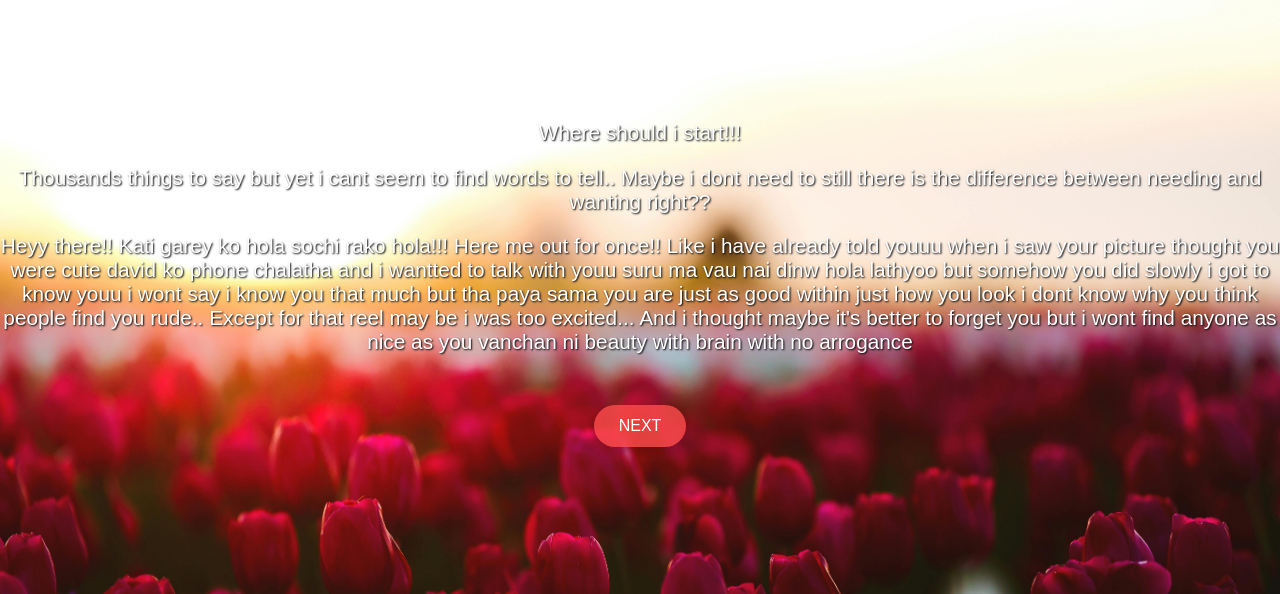
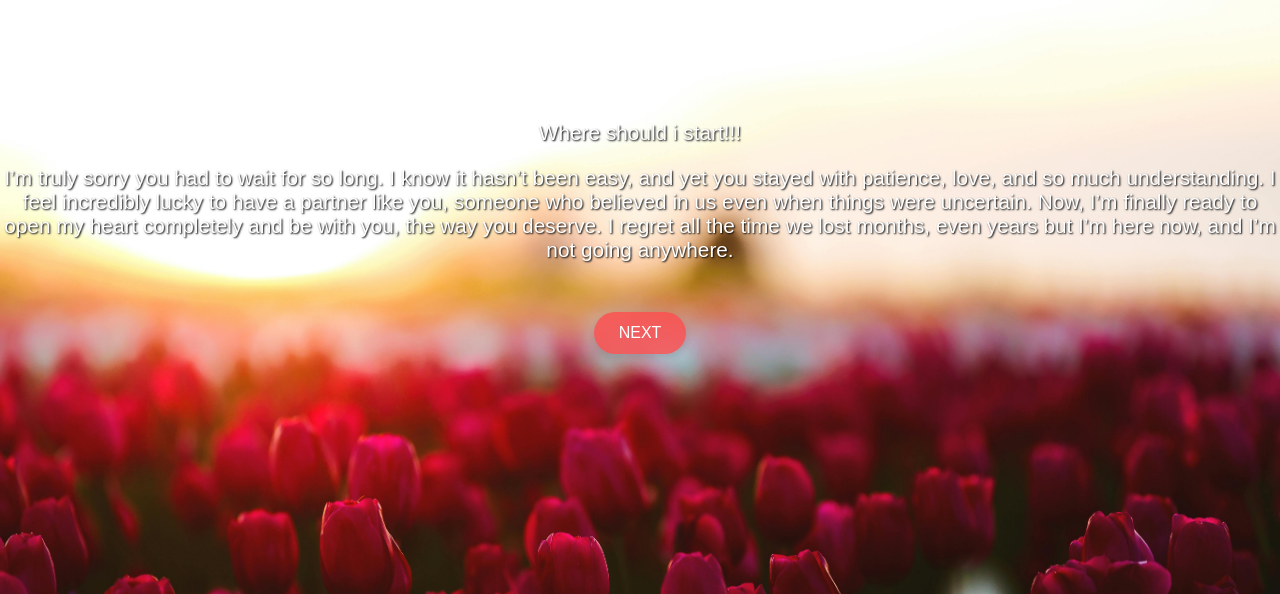
Before and after one commit to anishthapa666/N, a Django app: page /home/ in a window 1280 px wide. Shown: the top 594 px of the page. Run offline with Django 5.2, Linux system fonts and the light colour scheme.

Commit message:
Update home.html

```diff
--- a/apology/templates/apology/home.html
+++ b/apology/templates/apology/home.html
@@ -44,8 +44,8 @@
 <body>
     {% comment %} <h1>Hey PINK 💗</h1> {% endcomment %}
     <p>Where should i start!!!</p>
-    <p>Thousands things to say but yet i cant seem to find words to tell.. Maybe i dont need to still there is the difference between needing and wanting right??</p>
-    <P> Heyy there!! Kati garey ko hola sochi rako hola!!! Here me out for once!! Like i have already told youuu when i saw your picture thought you were cute david ko phone chalatha and i wantted to talk with youu suru ma vau nai dinw hola lathyoo but somehow you did slowly i got to know youu i wont say i know you that much but tha paya sama you are just as good within just how you look i dont know why you think people find you rude.. Except for that reel may be i was too excited... And i thought maybe it's better to forget you but i wont find anyone as nice as you  vanchan ni beauty with brain with no arrogance</p>
+
+    <P> I’m truly sorry you had to wait for so long. I know it hasn’t been easy, and yet you stayed with patience, love, and so much understanding. I feel incredibly lucky to have a partner like you, someone who believed in us even when things were uncertain. Now, I’m finally ready to open my heart completely and be with you, the way you deserve. I regret all the time we lost months, even years but I’m here now, and I’m not going anywhere.</p>
 
     <button class="btn" onclick="window.location.href='/memories/'">NEXT</button>
 </body>
```
